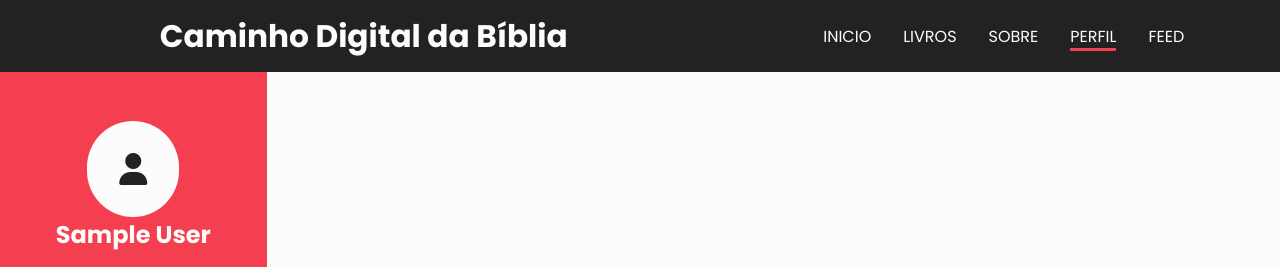
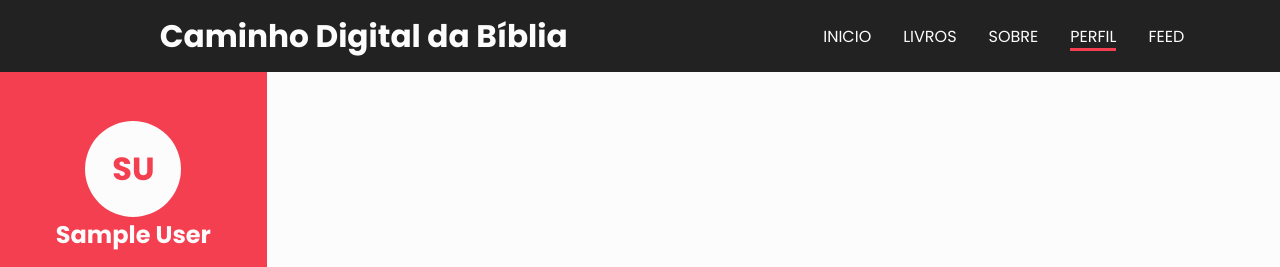
Before and after one commit to Dannick10/CaminhoDigitaldaBiblia, a React (Vite) app: page /perfil in a window 1280 px wide. Shown: the top 267 px of the page. Built offline with nearby package versions, Linux system fonts and the light colour scheme; no server answers; sample sign-in values are in the browser's storage.

Commit message:
iconprofile

```diff
--- a/src/Pages/perfil/Perfil.jsx
+++ b/src/Pages/perfil/Perfil.jsx
@@ -1,5 +1,7 @@
 import React from 'react'
 import styles from './perfil.module.css'
+
+import IconProfile from '../../components/iconProfile'
 
 import { useAuthentication } from '../../hooks/useAuthentication'
 import { useAuthValue} from '../../Context/AuthContext'
@@ -14,7 +16,7 @@ const Perfil = () => {
           <div className={styles.perfil_info}>
 
           <div>
-            <i className="fa-solid fa-user"></i>
+            <IconProfile icon={user.displayName} size={2} background={'var(--color3)'} color={'var(--color1)'} font={2}/>
             <h2>{user.displayName}</h2>
           </div>
 
--- a/src/components/iconProfile.jsx
+++ b/src/components/iconProfile.jsx
@@ -1,12 +1,12 @@
 import style from './iconProfile.module.css'
 import { useState } from 'react'
 
-const IconProfile = ({icon,size}) => {
+const IconProfile = ({icon,size,color,background,font}) => {
 
   const [name,SetName] = useState(icon.split(' ').map((e)=> e[0]))
 
   return (
-    <div className={style.iconProfile} style={{width:`${size}em`, height:`${size}em`}}>
+    <div className={style.iconProfile} style={{width:`${size}em`, height:`${size}em`, background: `${background}`, color: `${color}`, fontWeight: 'bold', fontSize: `${font}em`}}>
       {name.map((e)=> e )}
     </div>
   )
```
